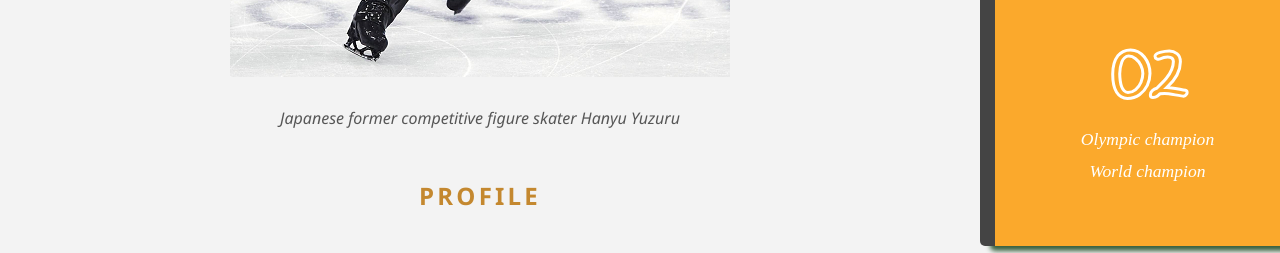
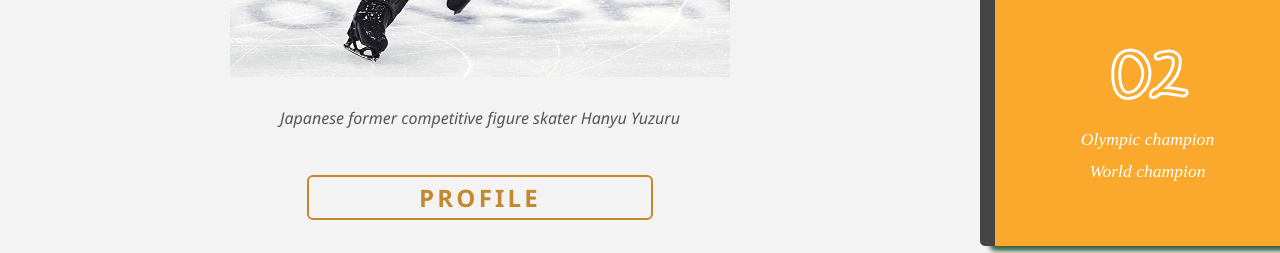
Before and after one commit to suongfiori/tribute-page-hanyu-yuzuru, a plain HTML site: page index.html in a window 1280 px wide. Shown: the part 714-967 px from the top of the page. Drawn offline with Linux system fonts and the light colour scheme; a script that the page names is missing; a web font is replaced by a local one.

Commit message:
update h3 style

```diff
--- a/styles.css
+++ b/styles.css
@@ -139,6 +139,11 @@ main h3 {
   letter-spacing: 0.2rem;
   font-size: 1.5rem;
   color: #c4882f;
+  border: 2px solid #c4882f;
+  border-radius: 6px;
+  margin: 20px auto;
+  padding: 4px;
+  width: 40%;
 }
 
 main h2 {
```
